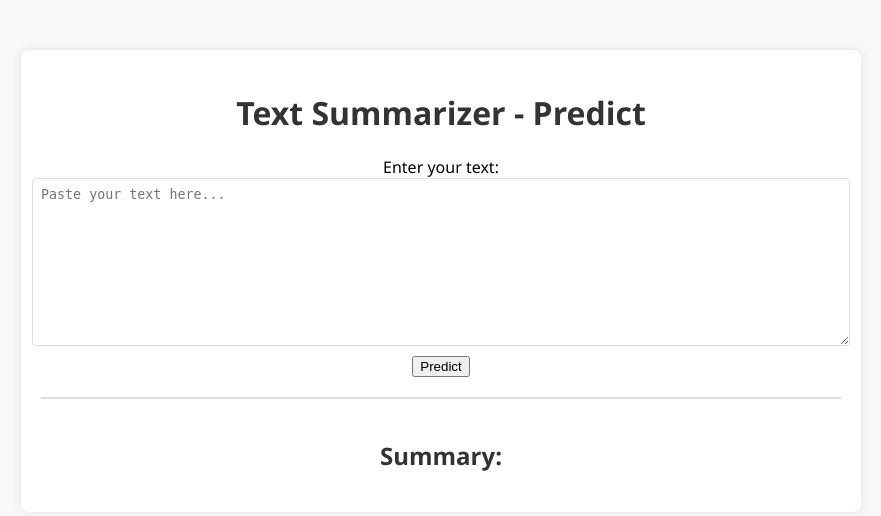
After one commit to 4insu/Text-Summarizer, a FastAPI app: template templates/predict.html in a window 1280 px wide. The commit adds this page. Shown: the top 516 px of the page, without its empty margins (199-1080 px from the left). Run offline with FastAPI, Linux system fonts and the light colour scheme; the template is opened without the code that fills it, so the values that code supplies are empty.

Commit message:
Website Application Basic

```diff
--- a/app.py
+++ b/app.py
@@ -1,41 +1,107 @@
-from fastapi import FastAPI
-import uvicorn
-import sys
-import os
+"""
+
+from fastapi import FastAPI, File, UploadFile
 from fastapi.templating import Jinja2Templates
 from starlette.responses import RedirectResponse
 from fastapi.responses import Response
 from textSummarizer.pipeline.prediction import PredictionPipeline
-
-
-text:str = "What is Text Summarization?"
+import PyPDF2
+import os
 
 app = FastAPI()
+templates = Jinja2Templates(directory="templates")
 
-@app.get("/", tags = ["authentication"])
+@app.get("/", tags=["authentication"])
 async def index():
-    return RedirectResponse(url = "/docs")
-
+    return RedirectResponse(url="/docs")
 
 @app.get("/train")
 async def training():
     try:
         os.system("python main.py")
         return Response("Training successful !!")
-
     except Exception as e:
         return Response(f"Error Occurred! {e}")
 
+@app.post("/predict")
+async def predict_route(text: str = None, pdf_file: UploadFile = File(None)):
+    try:
+        if pdf_file:
+            pdf_text = extract_text_from_pdf(pdf_file)
+            obj = PredictionPipeline()
+            summary = obj.predict(pdf_text)
+        elif text:
+            obj = PredictionPipeline()
+            summary = obj.predict(text)
+        else:
+            return Response("No input provided")
 
-@app.post("/predict")
-async def predict_route(text):
-    try:
-        obj = PredictionPipeline()
-        text = obj.predict(text)
-        return text
+        return Response(content=summary, media_type="text/plain")
     except Exception as e:
-        raise e
+        return Response(f"Error Occurred! {e}")
+
+def extract_text_from_pdf(pdf_file):
+    text = ""
+    with pdf_file.file as file:
+        pdf_reader = PyPDF2.PdfReader(file)
+        for page_number in range(len(pdf_reader.pages)):
+            text += pdf_reader.pages[page_number].extract_text()
+    return text.encode('latin-1', 'replace').decode('latin-1')
+
+if __name__ == "__main__":
+    import uvicorn
+
+    uvicorn.run(app, host="0.0.0.0", port=8080)
 
 
-if __name__=="__main__":
-    uvicorn.run(app, host = "0.0.0.0", port = 8080)
+"""
+
+from fastapi import FastAPI, File, UploadFile, Form, Request
+from fastapi.templating import Jinja2Templates
+from fastapi.staticfiles import StaticFiles
+from starlette.responses import HTMLResponse
+from textSummarizer.pipeline.prediction import PredictionPipeline
+import PyPDF2
+import os
+
+app = FastAPI()
+templates = Jinja2Templates(directory="templates")
+
+app.mount("/assets", StaticFiles(directory="templates/assets"), name="assets")
+
+@app.get("/", response_class=HTMLResponse, tags=["authentication"])
+async def index(request: Request):
+    return templates.TemplateResponse("index.html", {"request": request})
+
+@app.get("/predict", response_class=HTMLResponse)
+async def predict_form(request: Request):
+    return templates.TemplateResponse("predict.html", {"request": request, "message": ""})
+
+@app.post("/predict", response_class=HTMLResponse)
+async def predict_route(request: Request, input_type: str = Form(...), text: str = Form(None), pdf_file: UploadFile = File(None)):
+    try:
+        if input_type == "pdf" and pdf_file:
+            pdf_text = extract_text_from_pdf(pdf_file)
+            obj = PredictionPipeline()
+            summary = obj.predict(pdf_text)
+        elif input_type == "text" and text:
+            obj = PredictionPipeline()
+            summary = obj.predict(text)
+        else:
+            return templates.TemplateResponse("predict.html", {"request": request, "message": "Invalid input or no input provided"})
+
+        return templates.TemplateResponse("predict.html", {"request": request, "summary": summary})
+    except Exception as e:
+        return templates.TemplateResponse("predict.html", {"request": request, "message": f"Error Occurred! {e}"})
+
+def extract_text_from_pdf(pdf_file):
+    text = ""
+    with pdf_file.file as file:
+        pdf_reader = PyPDF2.PdfReader(file)
+        for page_number in range(len(pdf_reader.pages)):
+            text += pdf_reader.pages[page_number].extract_text()
+    return text.encode('latin-1', 'replace').decode('latin-1')
+
+if __name__ == "__main__":
+    import uvicorn
+    uvicorn.run(app, host="0.0.0.0", port=8080)
--- a/templates/assets/js/script.js
+++ b/templates/assets/js/script.js
@@ -1,9 +1,46 @@
-function summarizeText() {
-    // Get the input text
-    var inputText = document.getElementById("inputText").value;
+document.getElementById("summarizeBtn").addEventListener("click", function () {
+    // Retrieve form data
+    const formData = new FormData(document.getElementById("summarizeForm"));
 
-    // Display the summary
-    document.getElementById("outputSummary").innerHTML = inputText;
+    // Add input_type field
+    formData.append("input_type", "text");  // Adjust the value based on your use case
+
+    // Fetch options
+    const fetchOptions = {
+        method: "POST",
+        body: formData,
+    };
+
+    // Fetch request
+    fetch("/predict", fetchOptions)
+        .then(response => {
+            if (response.ok) {
+                return response.text();
+            } else {
+                console.error("Error:", response.status);
+                throw new Error("Failed to fetch summary");
+            }
+        })
+        .then(summary => {
+            // Display the summary in the output section
+            document.getElementById("outputSummary").innerText = summary;
+        })
+        .catch(error => {
+            console.error("Error:", error);
+        });
+});
+
+function createFormData(inputType, inputData) {
+    const formData = new FormData();
+    formData.append("input_type", inputType);
+
+    if (inputType === "text") {
+        formData.append("text", inputData);
+    } else if (inputType === "pdf") {
+        formData.append("pdf_file", inputData);
+    }
+
+    return formData;
 }
 
 function copyToClipboard() {
--- /dev/null
+++ b/templates/predict.html
@@ -0,0 +1,39 @@
+<!DOCTYPE html>
+<html lang="en">
+
+<head>
+    <meta charset="UTF-8">
+    <meta name="viewport" content="width=device-width, initial-scale=1.0">
+    <title>Text Summarizer - Predict</title>
+    <link rel="stylesheet" href="/assets/css/style.css">
+</head>
+
+<body>
+
+    <div class="container">
+        <h1>Text Summarizer - Predict</h1>
+
+        <form action="/predict" method="post">
+            <div class="input-section">
+                <label for="text">Enter your text:</label>
+                <textarea id="text" name="text" placeholder="Paste your text here..."></textarea>
+                <input type="hidden" name="input_type" value="text">
+                <button type="submit">Predict</button>
+            </div>
+        </form>
+
+        <div class="output-section">
+            <h2>Summary:</h2>
+            <div id="outputSummary">
+                {% if summary %}
+                    {{ summary }}
+                {% endif %}
+            </div>
+        </div>
+    </div>
+
+    <script src="/assets/js/script.js"></script>
+
+</body>
+
+</html>
```
Also changed, not shown: templates/index.html (+37 -24 lines).
